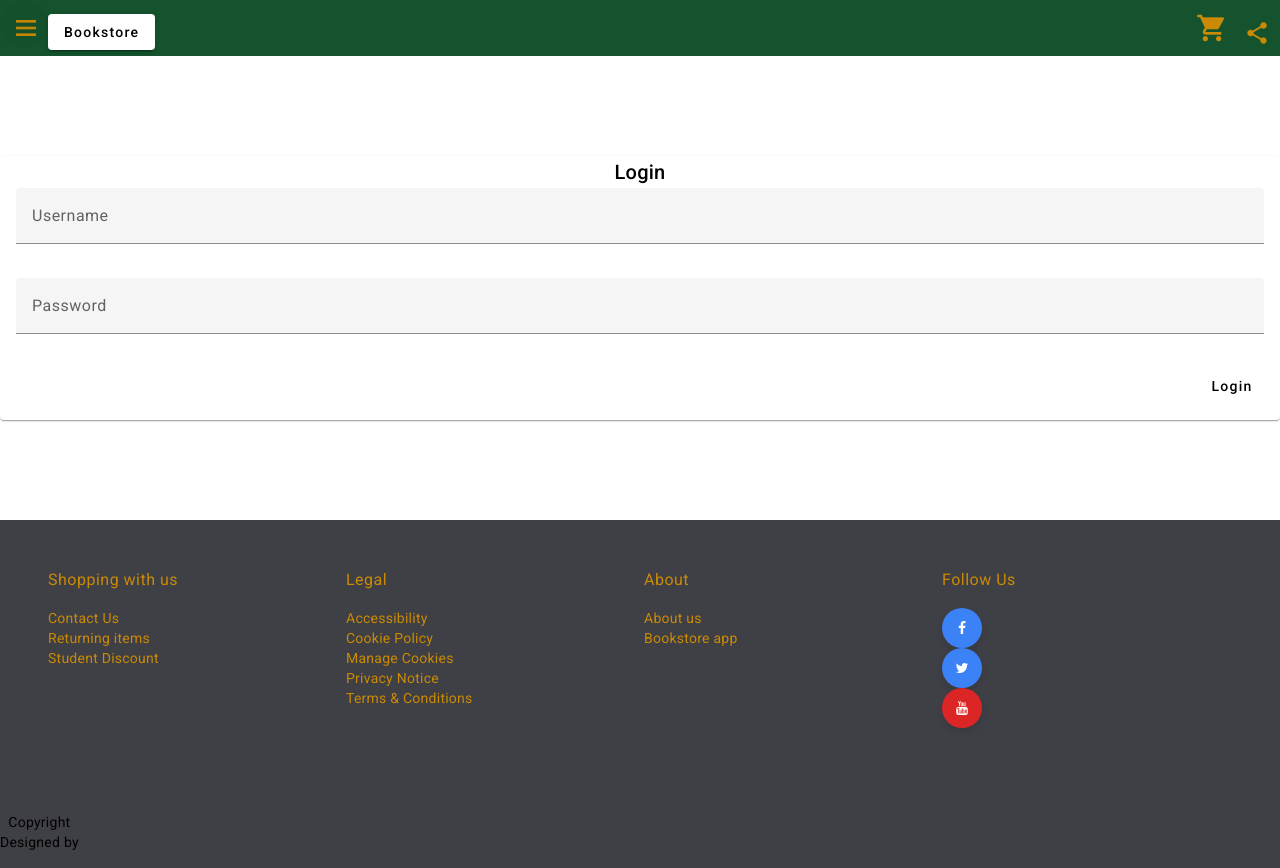
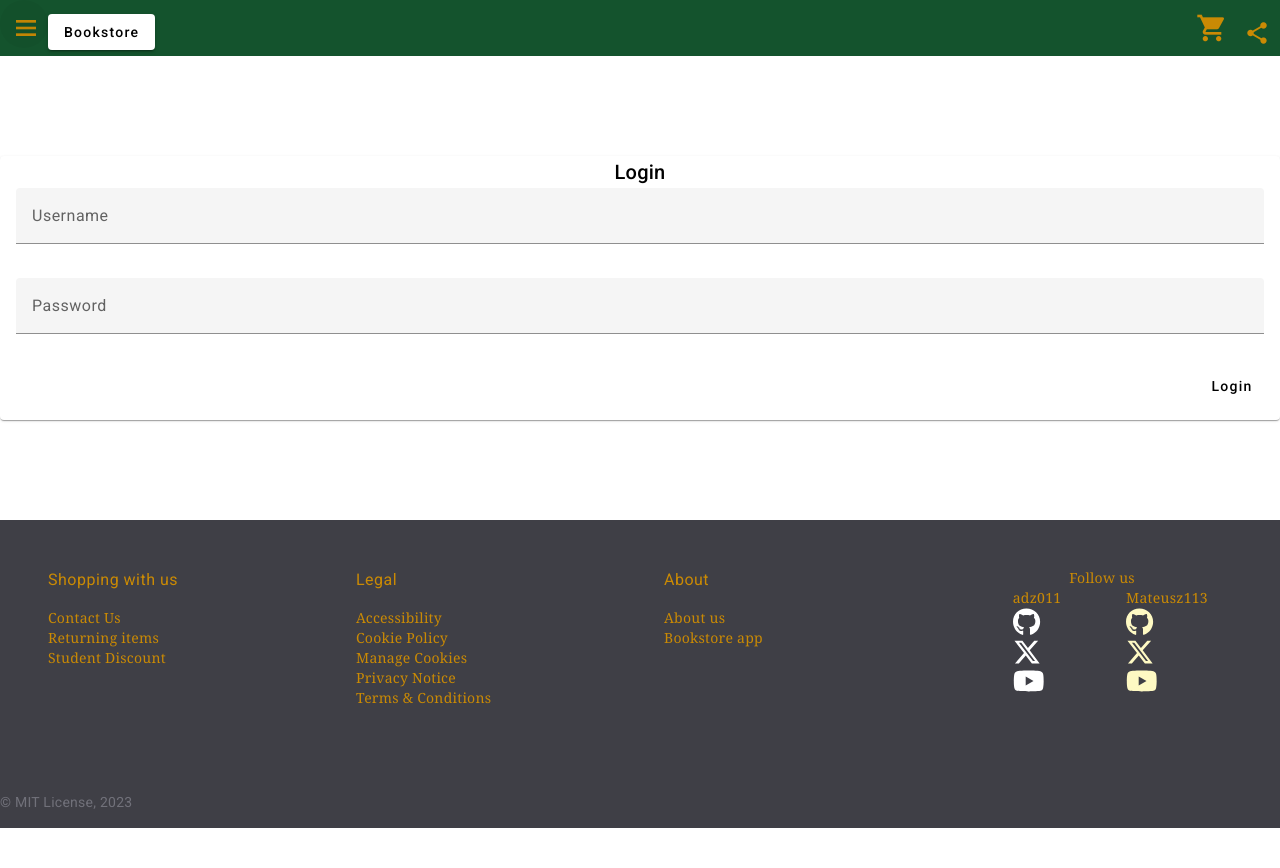
Before and after one commit to adz011/Bookstore-frontend, an Angular app: page /login in a window 1280 px wide. After the commit the page ends 828 px from the top, so only its background shows below. Built offline with nearby package versions, Linux system fonts and the light colour scheme.

Commit message:
Footer updated

```diff
--- a/src/app/app.module.ts
+++ b/src/app/app.module.ts
@@ -32,6 +32,7 @@ import { StoreService } from './services/store.service';
 import { HttpClientModule } from '@angular/common/http';
 import { LoginComponent } from './pages/login/login.component';
 import { AuthService } from './services/auth.service';
+import {FontAwesomeModule} from '@fortawesome/angular-fontawesome';
 
 @NgModule({
   declarations: [
@@ -66,6 +67,7 @@ import { AuthService } from './services/auth.service';
     HttpClientModule,
     MatFormFieldModule,
     MatInputModule,
+    FontAwesomeModule,
 
   ],
   providers: [CartService, StoreService, AuthService],
--- a/src/app/footer/footer.component.html
+++ b/src/app/footer/footer.component.html
@@ -1,11 +1,11 @@
 <link rel="stylesheet" href="https://cdnjs.cloudflare.com/ajax/libs/font-awesome/4.7.0/css/font-awesome.min.css">
 <footer >
   <div  class ="p-12 bg-zinc-700 shadow-sm text-green">
-    <div class="max-w-7xl mx-auto">
-      <div class="grid grid-cols-1 md:grid-cols-2 lg:grid-cols-4 gap-2">
+    <div class="max-w-7xl mx-auto font-serif">
+      <div class="grid grid-cols-1 md:grid-cols-2 lg:grid-cols-4  gap-12">
         <div class="mb-5 text-yellow-600">
-          <h4>Shopping with us</h4>
-          <ul>
+          <h4 class=" font-serif">Shopping with us</h4>
+          <ul class="gap-5">
             <li>Contact Us</li>
             <li>Returning items</li>
             <li>Student Discount</li>
@@ -28,25 +28,43 @@
             <li>Bookstore app</li>
           </ul>
         </div>
-        <div class="mb-5 text-yellow-600">
-          <h4>Follow Us</h4>
+        <div class="mb-5 text-yellow-600 text-center">
+          <div>Follow us</div>
+          <div class="grid grid-cols-2 gap-0 text-left justify-center">
+            <div class="flex justify-center">
               <ul>
                 <li>
-              <a href="#" class="circle-button bg-blue-500">
-                <i class="fa fa-facebook text-white"></i>
-              </a>
+                  <div>adz011</div>
                 </li>
                 <li>
-              <a href="#" class="circle-button bg-blue-500">
-                <i class="fa fa-twitter text-white"></i>
-              </a>
+                    <fa-icon [icon]="faGithub" size="2x" animation="beat" class="text-white"></fa-icon>
                 </li>
                 <li>
-              <a href="#" class="circle-button bg-red-600">
-                <i class="fa fa-youtube text-white"></i>
-              </a>
+                    <fa-icon [icon]="faTwitter" size="2x" class="text-white" ></fa-icon>
+                </li>
+                <li>
+                    <fa-icon [icon]="faYouTube" size="2x" class="text-white"></fa-icon>
                 </li>
               </ul>
+            </div>
+            <div class="flex justify-center">
+              <ul>
+                <li>
+                  <div>Mateusz113</div>
+                </li>
+                <li>
+                    <fa-icon [icon]="faGithub" size="2x" animation="beat"  class="text-yellow-100"></fa-icon>
+                </li>
+                <li>
+                    <fa-icon [icon]="faTwitter" size="2x"  class="text-yellow-100"></fa-icon>
+                </li>
+                <li>
+                    <fa-icon [icon]="faYouTube" size="2x" class="text-yellow-100" ></fa-icon>
+                </li>
+              </ul>
+            </div>
+          </div>
+
         </div>
       </div>
 
@@ -55,11 +73,10 @@
   <div class="w-full bg-zinc-700 text-gray px10">
     <div class="max-w-7xl flex flex-col sm:flex-row py-4 mx-auto justify-between items-center">
       <div class="text-center">
-        <div>
-          Copyright
+        <div class="text-zinc-500">
+          © MIT License, 2023
         </div>
         <div>
-          Designed by
         </div>
       </div>
     </div>
--- a/src/app/footer/footer.component.ts
+++ b/src/app/footer/footer.component.ts
@@ -1,4 +1,5 @@
 import { Component } from '@angular/core';
+import { faGithub, faTwitter, faXTwitter, faYoutube } from '@fortawesome/free-brands-svg-icons';
 
 @Component({
   selector: 'app-footer',
@@ -6,5 +7,7 @@ import { Component } from '@angular/core';
   styleUrls: ['./footer.component.css']
 })
 export class FooterComponent {
-
+  faGithub = faGithub;
+  faTwitter = faXTwitter;
+  faYouTube = faYoutube;
 }
```
Lines whose indentation alone changed are shown as unchanged.
